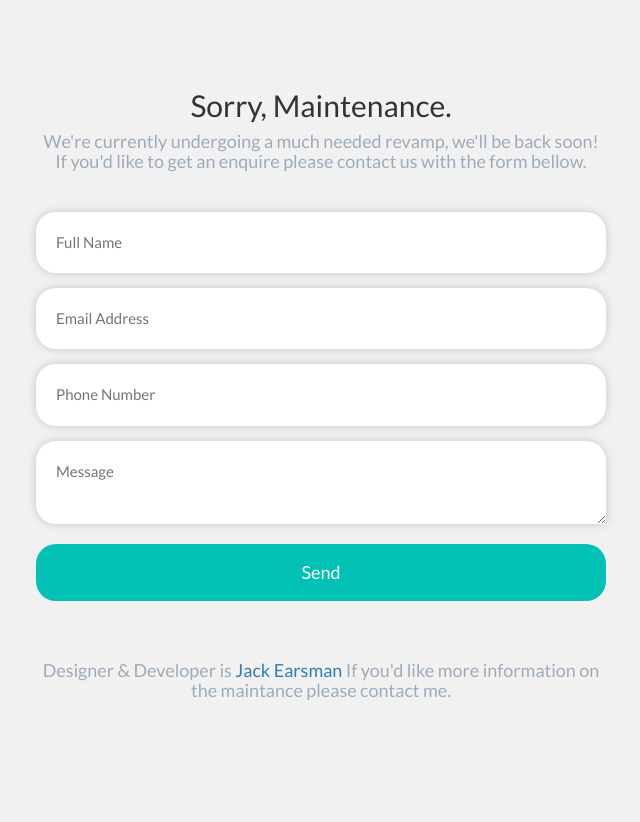
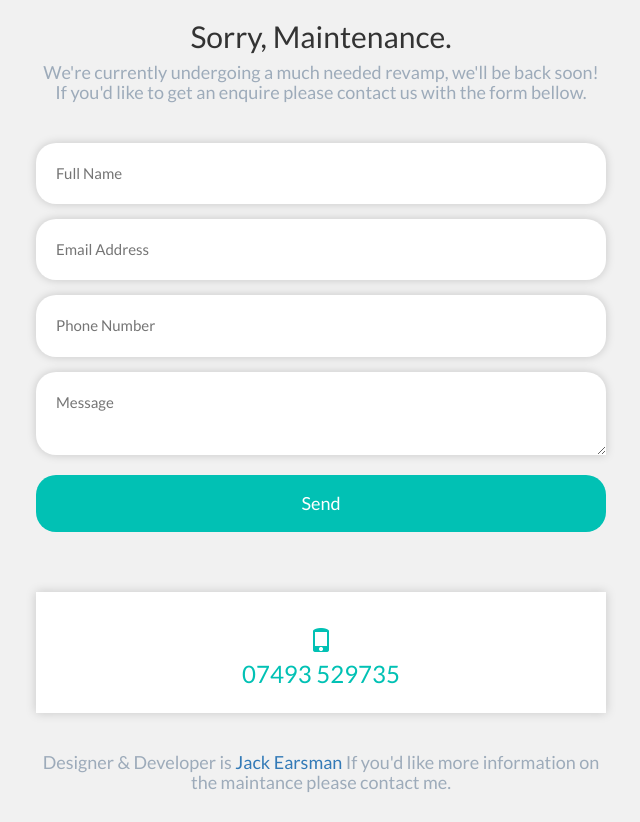
Before and after one commit to RichardEarsman/pr3stigetinting, a PHP site: page / in a window 1280 px wide. Shown: the whole page, without its empty margins (319-959 px from the left). Before the commit the page ends 700 px from the top, so only its background shows below. Run offline with PHP 8.4, Linux system fonts and the light colour scheme; some libraries are stand-ins or nearby versions.

Commit message:
initial commit

```diff
--- a/css/main.css
+++ b/css/main.css
@@ -68,7 +68,39 @@ body {
 	}
 }
 
+.number {
+	color: #01c1b4;
+}
+
+.glyphicon {
+	margin-bottom: 10px;
+	color: #01c1b4;
+}
+
 /* Typography */
+
+/* Number box */
+.number-box {
+	padding: 15px 20px;
+	width: 50%;
+	margin: 0 auto;
+	background: #fff;
+	box-shadow: 0 0 10px rgba(0,0,0,0.175);
+}
+
+@media screen and (min-width: 250px) {
+	.number-box {
+		width: 75%;
+	}
+}
+
+@media screen and (min-width: 450px) {
+	.number-box {
+		width: 50%;
+	}
+}
+/* Number Box */
+
 
 /* Form Inputs */
 input {
--- a/index.html
+++ b/index.html
@@ -55,6 +55,13 @@
             <br>
             <br>
 
+            <div class="number-box">
+              <h3><span class="glyphicon glyphicon-phone" aria-hidden="true"></span> <br> <span class="number">07493 529735</span></h3>
+            </div>
+
+            <br>
+            <br>
+
             <h4 class="h4-h-1">Designer &amp; Developer is <a href="http://jackearsman.com">Jack Earsman</a> If you'd like more information on the maintance please contact me.</h4>
 
         </div>
```
